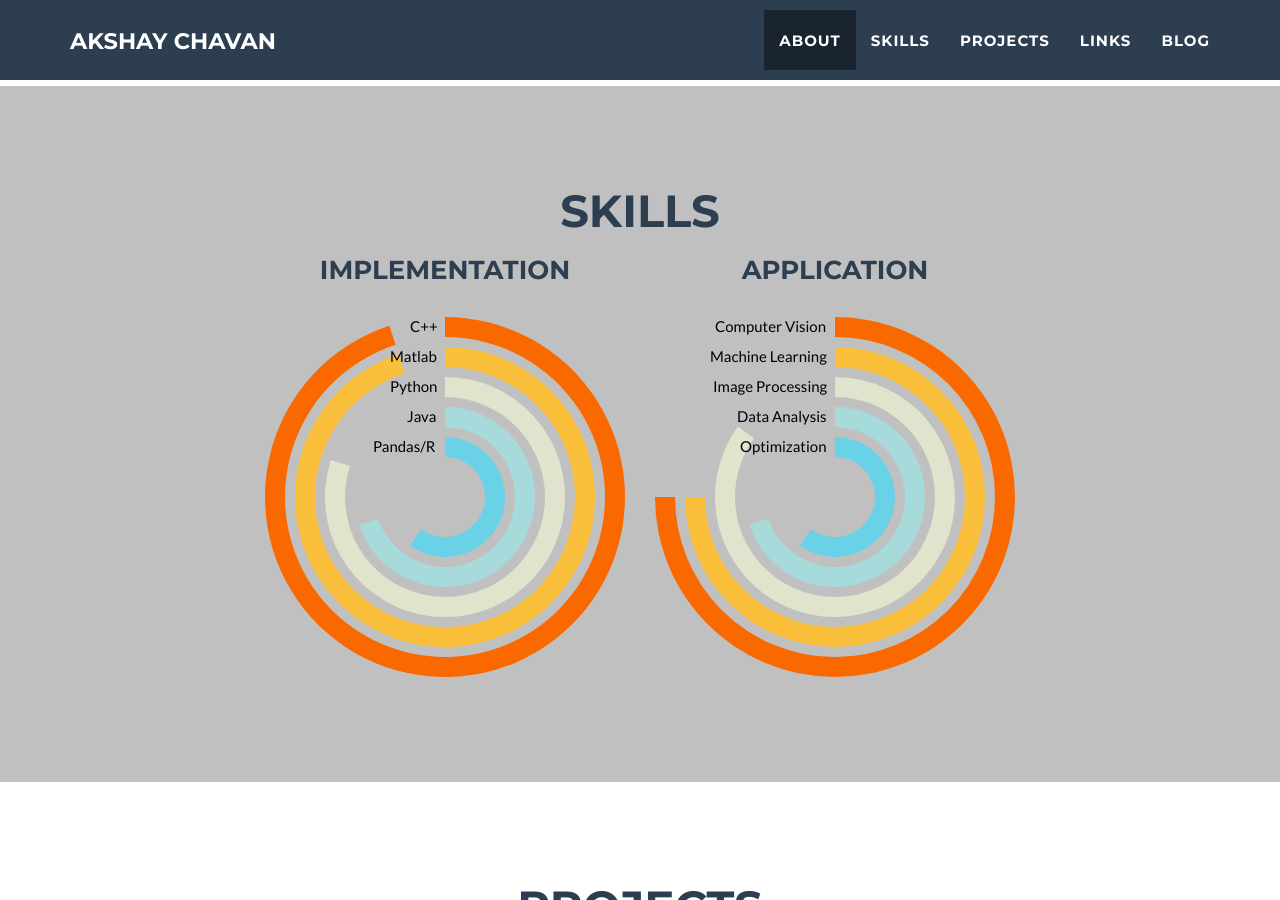
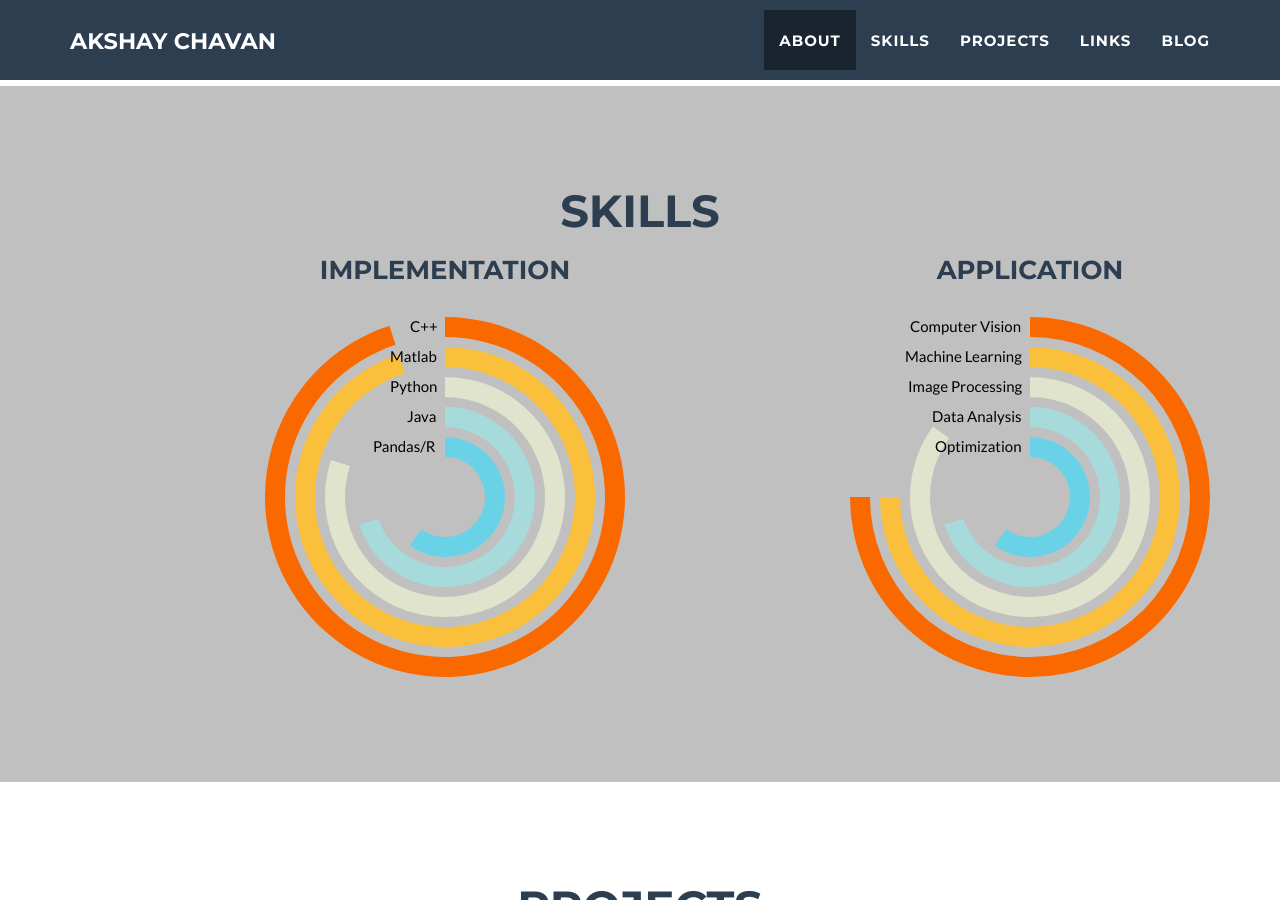
Before and after one commit to arccoder/arccoder.github.io, a Jekyll site: the page index.html, which Jekyll copies as it is, in a window 1280 px wide and 900 px high, scrolled down 574 px. Built offline with Jekyll 4.4.1, drawn with Linux system fonts in a browser that asks for light colours; nearby versions of some CDN libraries; some web fonts are replaced.

Commit message:
Update index.html

```diff
--- a/index.html
+++ b/index.html
@@ -186,14 +186,13 @@
 
 
             <div class="row">
-                <div align="center" class="col-lg-4 col-lg-offset-2" id=
-                "donutchart">
+                <div align="center" class="col-lg-4 col-lg-offset-2" id="donutchart">
                     <h3>Implementation</h3>
                     <br>
                 </div>
 
 
-                <div align="center" class="col-lg-4" id="donutchart2">
+                <div align="center" class="col-lg-4 col-lg-offset-2" id="donutchart2">
                     <h3>Application</h3>
                     <br>
                 </div>
```
